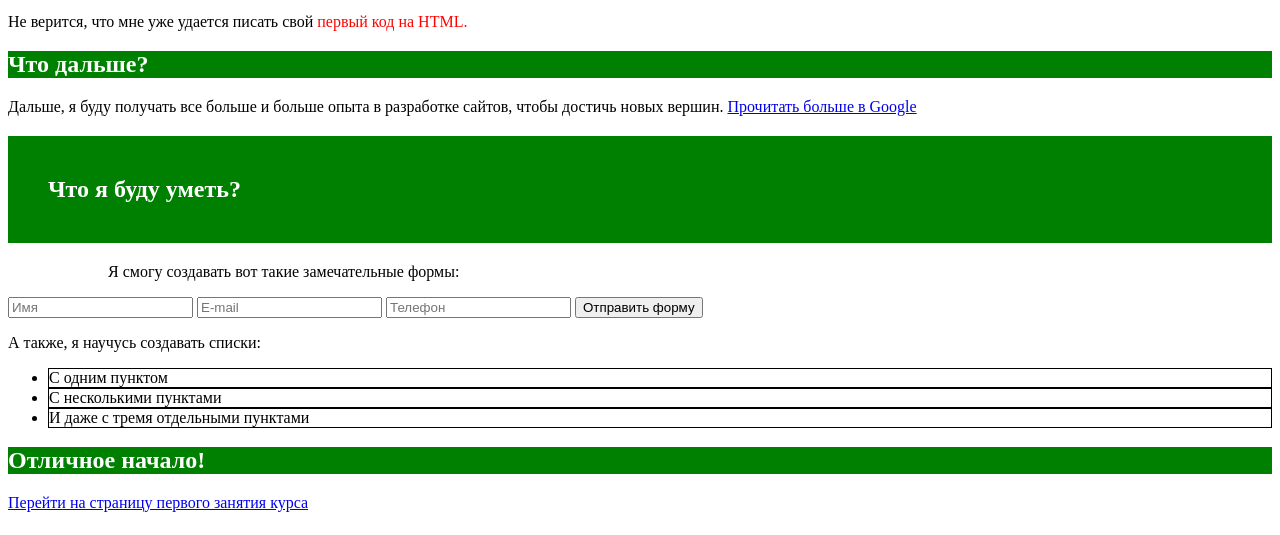
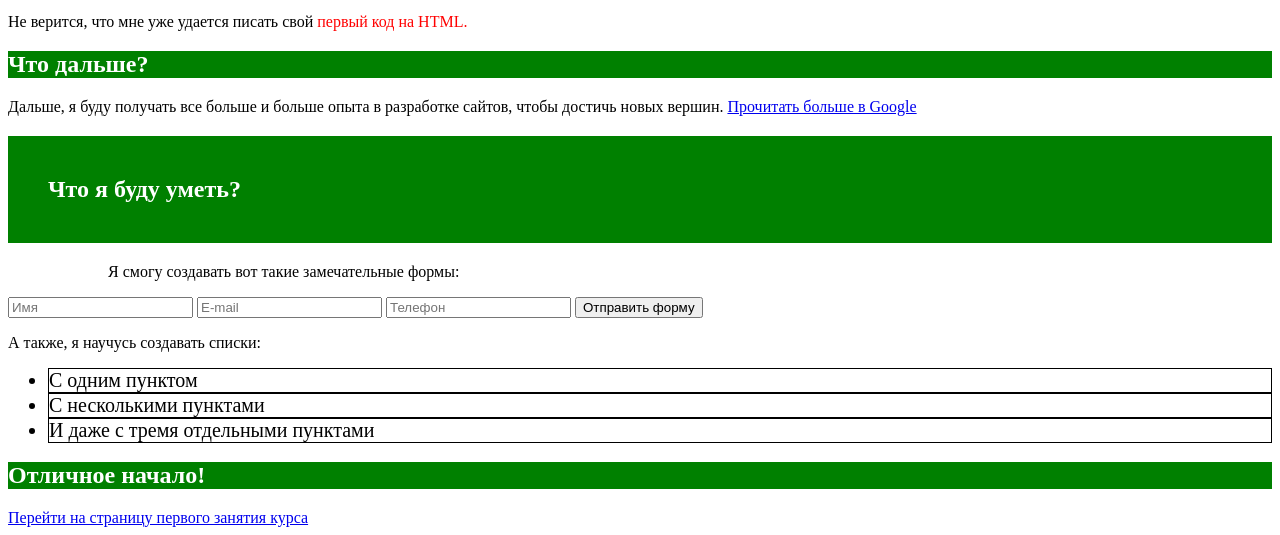
Before and after one commit to TetianaZinchenko/webdeveloper_homework, a plain HTML site: page index.html in a window 1280 px wide. Shown: the part 267-802 px from the top of the page. Drawn offline with Linux system fonts and the light colour scheme.

Commit message:
added font-size

```diff
--- a/css/styles.css
+++ b/css/styles.css
@@ -26,5 +26,6 @@ h2 {
 }
 
 .list {
-    border: 1px solid black
+    border: 1px solid black;
+    font-size: 20px;
 }
```
